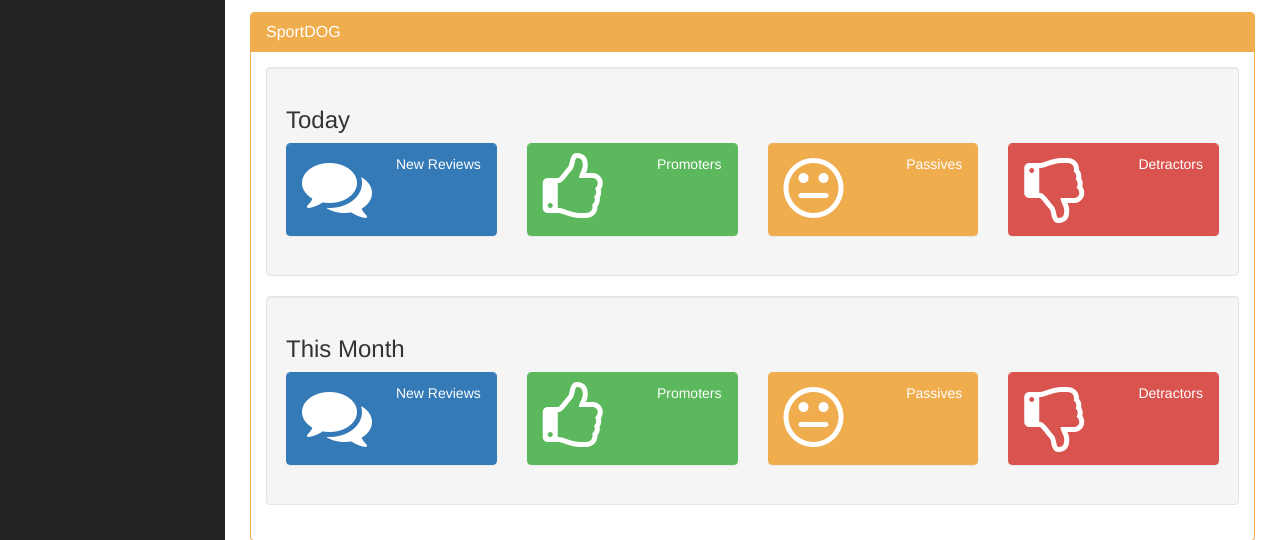
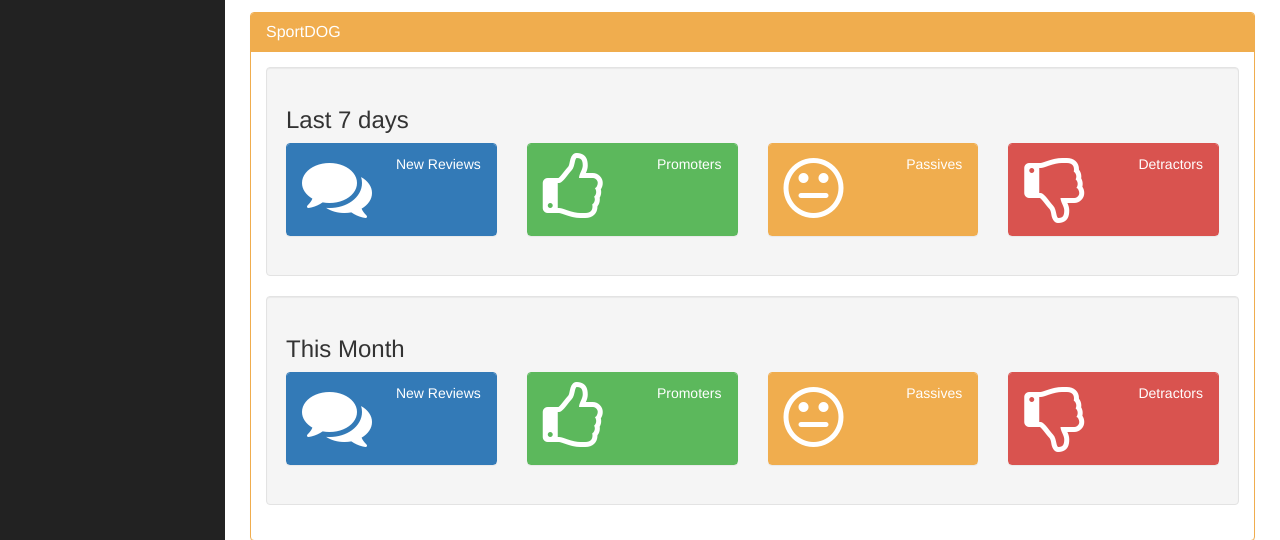
Before and after one commit to annafleming/flask-analytics, a Flask app: template analytics/templates/index.html in a window 1280 px wide. Shown: the part 707-1247 px from the top of the page. Run offline with Flask 2, Linux system fonts and the light colour scheme; the template is opened without the code that fills it, so the values that code supplies are empty; some libraries are stand-ins or nearby versions.

Commit message:
Change section title on dashboard page

```diff
--- a/analytics/templates/index.html
+++ b/analytics/templates/index.html
@@ -162,7 +162,7 @@
             </div>
             <div class="panel-body">
                 <div class="well">
-                    <h3>Today</h3>
+                    <h3>Last 7 days</h3>
                     <div class="row">
                         <div class="col-lg-3 col-md-6">
                             <div class="panel panel-primary">
```
